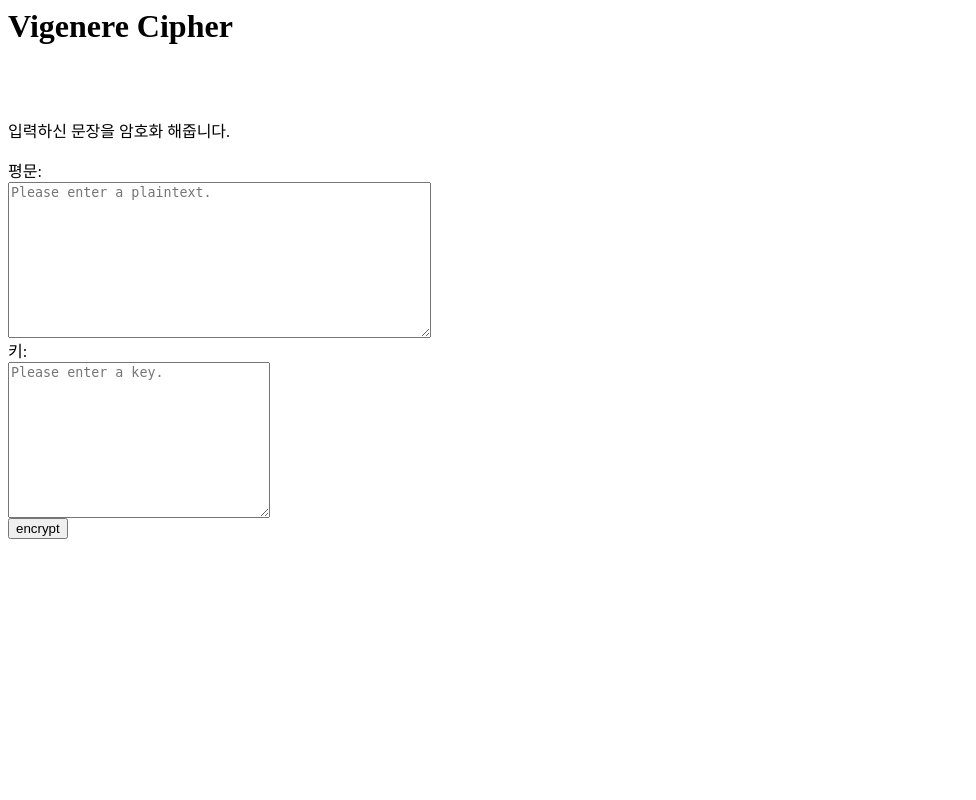
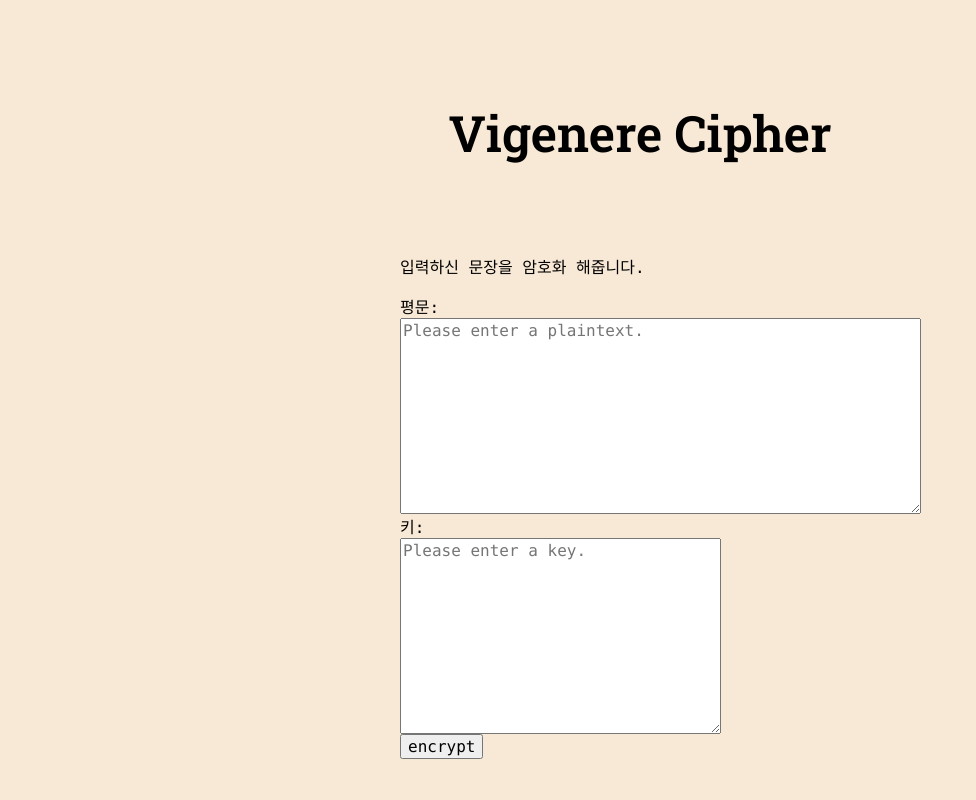
Before and after one commit to leeeyj/Cipher_web, a Django app: page /vigenere_input/ in a window 1280 px wide. Shown: the whole page, without its empty margins (0-976 px from the left). Run offline with Django 3.2, Linux system fonts and the light colour scheme.

Commit message:
vigenere style

```diff
--- a/hello/templates/vigenere_input.html
+++ b/hello/templates/vigenere_input.html
@@ -1,11 +1,34 @@
-<html>
+<style>
+    * {
+        font-size: 16px;
+        font-family: Consolas, sans-serif;
+        }
+    body {
+            background-color: rgb(248, 233, 214);
+            width: 480px;
+            margin: 0 auto;
+            }
+    h1 {
+        margin-top: 100px;
+        font-size: 50px;
+        font-family: 'Roboto Slab', serif;
+        text-align: center;
+    }
+</style>
+
+<!doctype html>
+<h1>
+    Vigenere Cipher
+</h1>
+<html lang="ko">
   <head>
+    <link rel="preconnect" href="https://fonts.gstatic.com">
+    <link href="https://fonts.googleapis.com/css2?family=Karla:ital,wght@1,300&family=Roboto+Slab:wght@600&display=swap" rel="stylesheet">
+    <meta charset="utf-8">
     <title>Vigenere Cipher</title>
 </head>
   <body>
-        <h1>Vigenere Cipher</h1>
     <br><br>
-
     <p>입력하신 문장을 암호화 해줍니다.</p>
     <form action="{% url 'vigenere' %}" method="GET">
         평문:
```
Also changed, not shown: hello/templates/vigenere.html (+26 -6 lines). Lines whose indentation alone changed are shown as unchanged.
